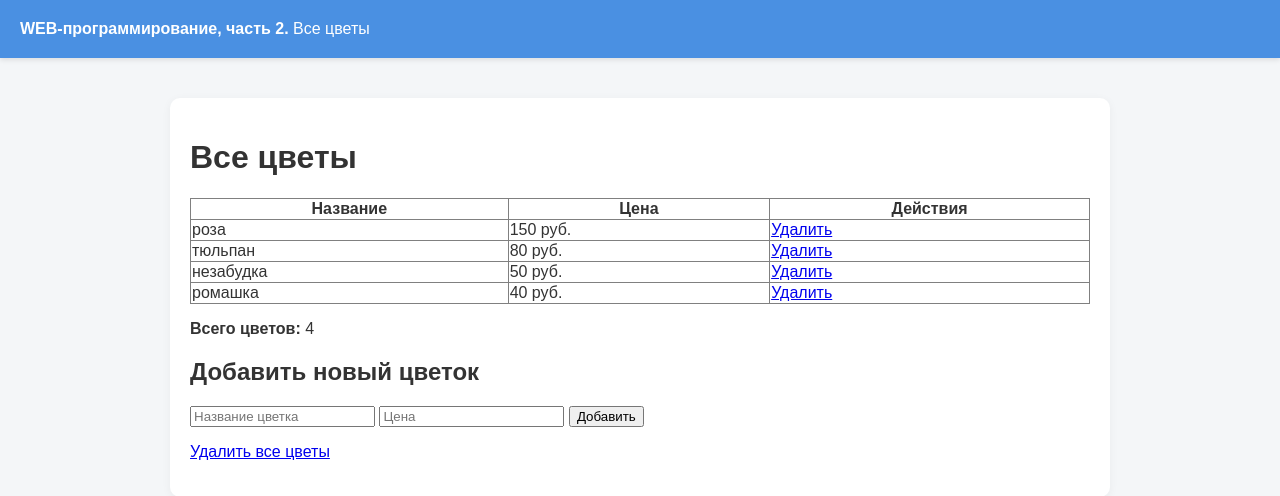
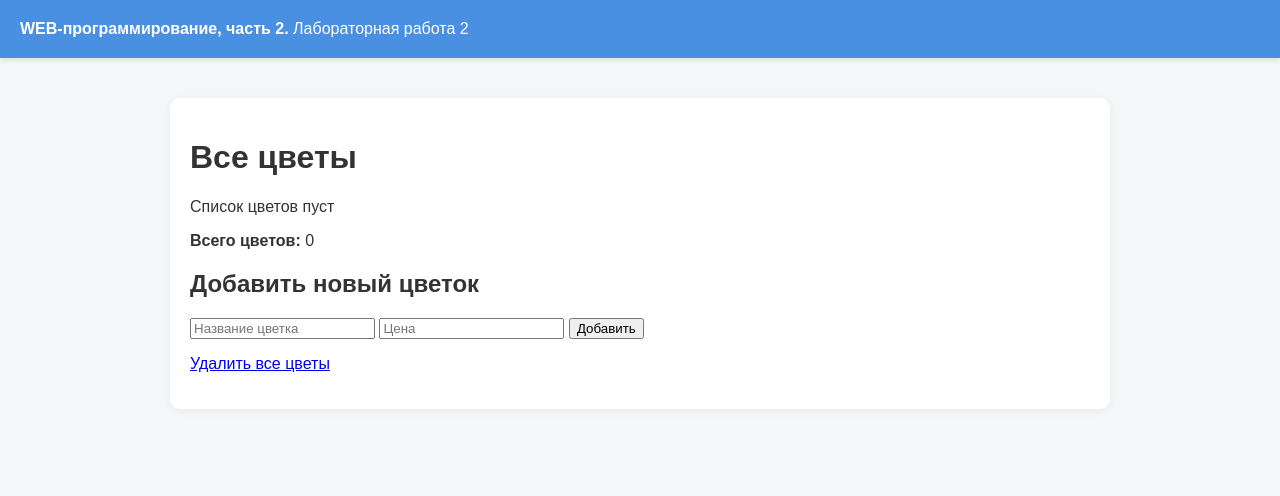
Before and after one commit to bivaettttt/web-back-labs, a Flask app: page /lab2/flowers in a window 1280 px wide. Shown: the top 496 px of the page. Run offline with Flask 3, Linux system fonts and the light colour scheme.

Commit message:
Внесение правок

```diff
--- a/templates/flower.html
+++ b/templates/flower.html
@@ -1,6 +1,6 @@
 {% extends "base.html" %}
 
-{% block lab %}Цветок {{ flower_id }}{% endblock %}
+{% block lab %}Лабораторная работа 2{% endblock %}
 
 {% block main %}
     <h1>Цветок #{{ flower_id }}</h1>
--- a/templates/flowers.html
+++ b/templates/flowers.html
@@ -1,6 +1,6 @@
 {% extends "base.html" %}
 
-{% block lab %}Все цветы{% endblock %}
+{% block lab %}Лабораторная работа 2{% endblock %}
 
 {% block main %}
     <h1>Все цветы</h1>
--- a/templates/lab2.html
+++ b/templates/lab2.html
@@ -12,7 +12,6 @@
         <li><a href="/lab2/flowers">Все цветы</a></li>
         <li><a href="/lab2/flowers/0">Первый цветок</a></li>
         <li><a href="/lab2/flowers/1">Второй цветок</a></li>
-        <li><a href="/lab2/add_flower/роза">Добавить цветок (пример)</a></li>
         <li><a href="/lab2/add_flower/">Ошибка 400 (без имени)</a></li>
         <li><a href="/lab2/clear_flowers">Очистить список цветов</a></li>
     </ul>
```
